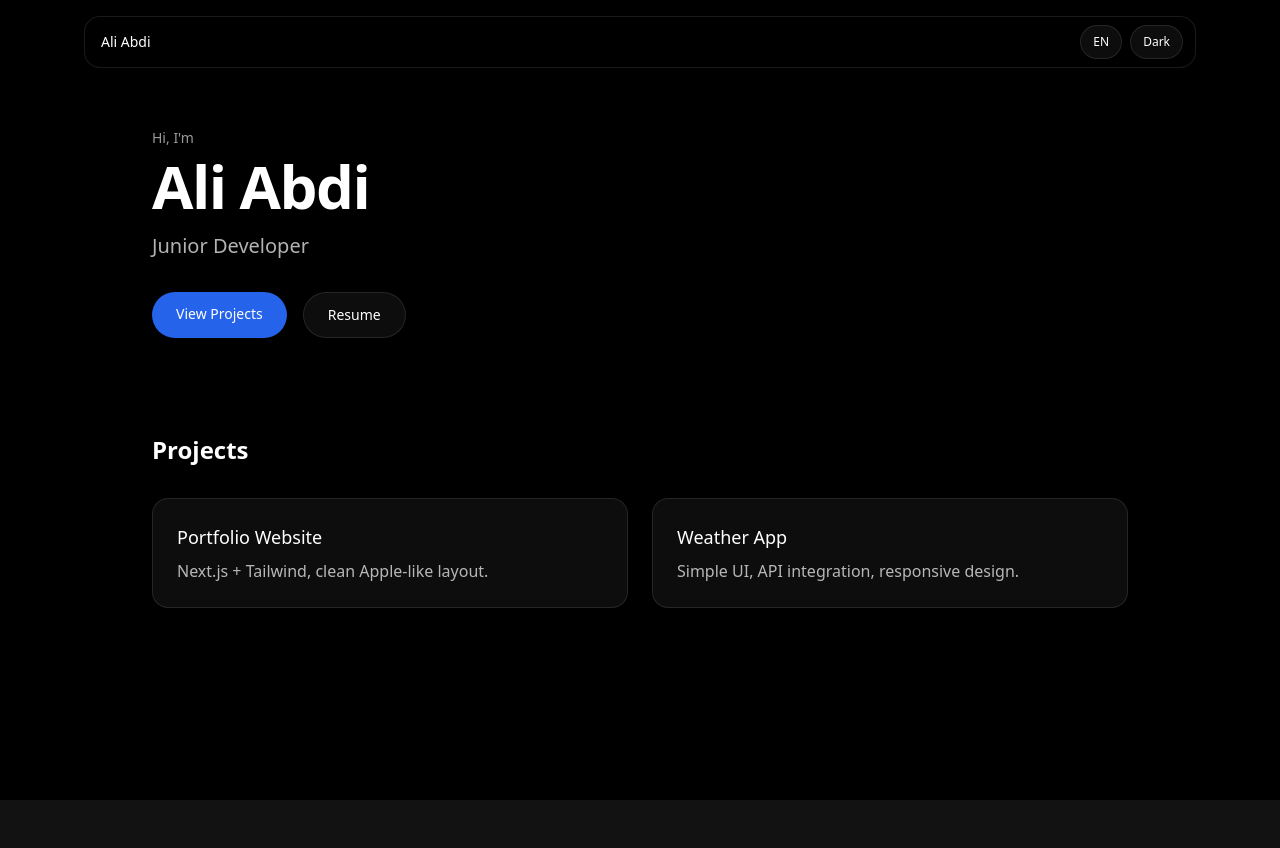
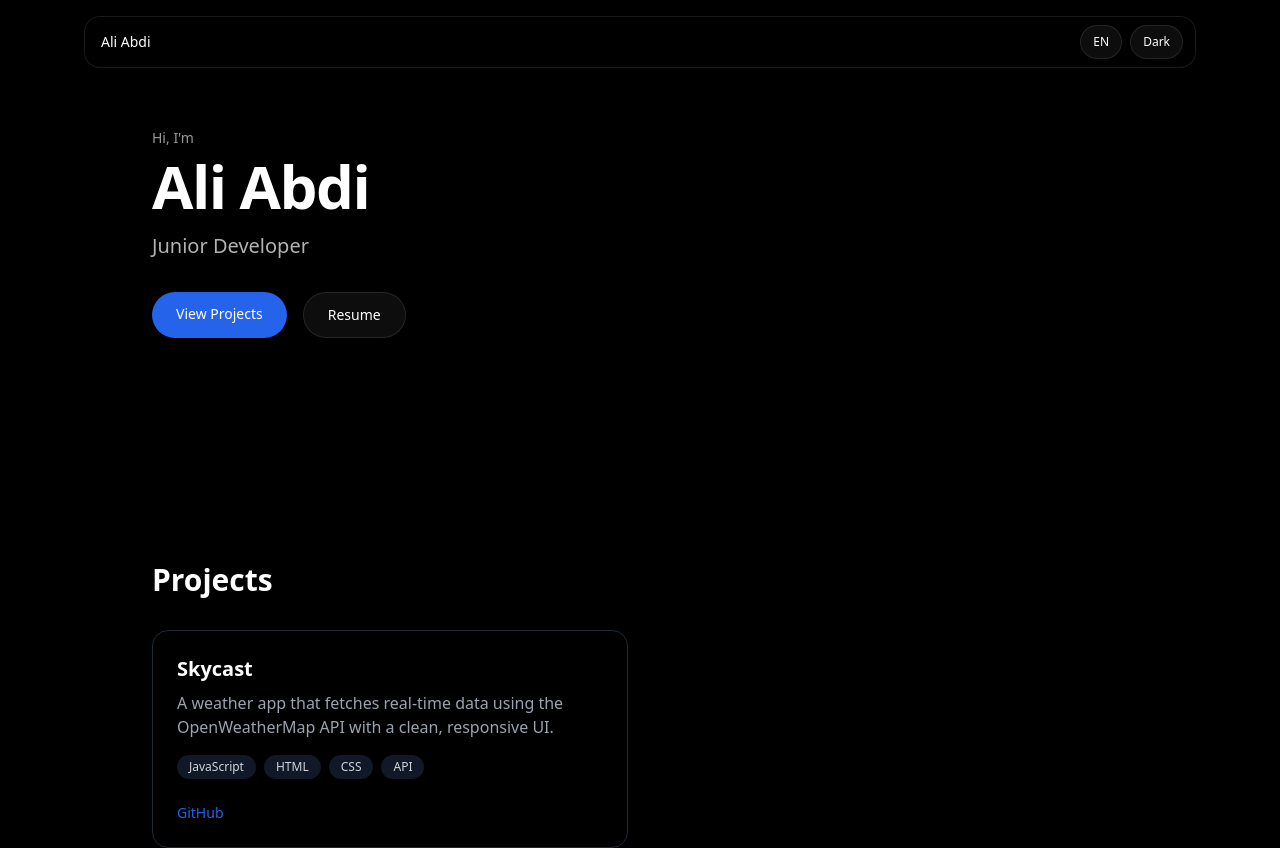
Before and after one commit to Ali-Abdy/ali-portfolio, a Next.js app: page / in a window 1280 px wide. Before the commit the page ends 800 px from the top, so only its background shows below. Built offline with nearby package versions, Linux system fonts and the light colour scheme.

Commit message:
Add reusable ProjectCard and Skycast project

```diff
--- a/app/page.tsx
+++ b/app/page.tsx
@@ -2,6 +2,8 @@
 
 import TopBar from "@/components/TopBar";
 import { useI18n } from "@/app/i18n";
+import ProjectCard from "@/components/ProjectCard";
+
 
 const copy = {
   en: {
@@ -56,27 +58,18 @@ export default function Home() {
         </div>
       </section>
 
-      <section id="projects" className="mx-auto max-w-5xl px-6 pb-28">
-        <h2 className="text-2xl font-semibold">{t.projectsTitle}</h2>
+<section id="projects" className="mt-32 max-w-5xl mx-auto px-6">
+  <h2 className="text-3xl font-semibold">Projects</h2>
 
-        <div className="mt-8 grid gap-6 md:grid-cols-2">
-          <div className="rounded-2xl border border-black/10 bg-white/60 p-6
-                          dark:border-white/10 dark:bg-white/5">
-            <h3 className="text-lg font-medium">Portfolio Website</h3>
-            <p className="mt-2 text-black/70 dark:text-white/70">
-              Next.js + Tailwind, clean Apple-like layout.
-            </p>
-          </div>
-
-          <div className="rounded-2xl border border-black/10 bg-white/60 p-6
-                          dark:border-white/10 dark:bg-white/5">
-            <h3 className="text-lg font-medium">Weather App</h3>
-            <p className="mt-2 text-black/70 dark:text-white/70">
-              Simple UI, API integration, responsive design.
-            </p>
-          </div>
-        </div>
-      </section>
+  <div className="mt-8 grid gap-6 sm:grid-cols-2">
+    <ProjectCard
+      title="Skycast"
+      description="A weather app that fetches real-time data using the OpenWeatherMap API with a clean, responsive UI."
+      tech={["JavaScript", "HTML", "CSS", "API"]}
+      github="https://github.com/Ali-Abdy/Skycast"
+    />
+  </div>
+</section>
     </main>
   );
 }
--- /dev/null
+++ b/components/ProjectCard.tsx
@@ -0,0 +1,56 @@
+type ProjectCardProps = {
+  title: string;
+  description: string;
+  tech: string[];
+  github: string;
+  live?: string;
+};
+
+export default function ProjectCard({
+  title,
+  description,
+  tech,
+  github,
+  live,
+}: ProjectCardProps) {
+  return (
+    <div className="rounded-2xl border border-gray-200 dark:border-gray-800 p-6 transition hover:shadow-sm">
+      <h3 className="text-xl font-semibold">{title}</h3>
+
+      <p className="mt-2 text-gray-600 dark:text-gray-400">
+        {description}
+      </p>
+
+      <div className="mt-4 flex flex-wrap gap-2">
+        {tech.map((item) => (
+          <span
+            key={item}
+            className="rounded-full bg-gray-100 dark:bg-gray-900 px-3 py-1 text-xs text-gray-700 dark:text-gray-300"
+          >
+            {item}
+          </span>
+        ))}
+      </div>
+
+      <div className="mt-6 flex gap-4 text-sm font-medium">
+        <a
+          href={github}
+          target="_blank"
+          className="text-blue-600 hover:underline"
+        >
+          GitHub
+        </a>
+
+        {live && (
+          <a
+            href={live}
+            target="_blank"
+            className="text-blue-600 hover:underline"
+          >
+            Live
+          </a>
+        )}
+      </div>
+    </div>
+  );
+}
```
